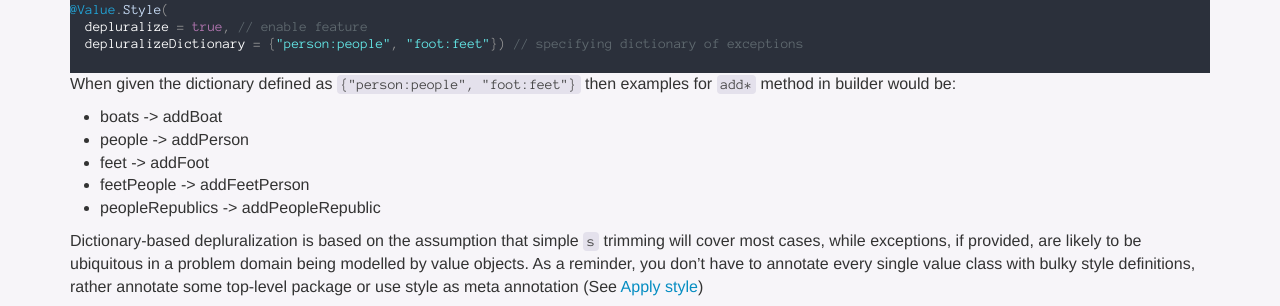
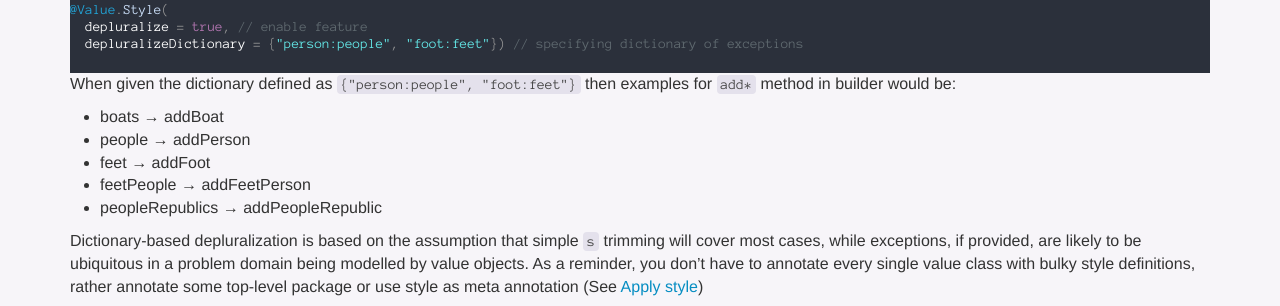
Before and after one commit to immutables/immutables.github.io, a Jekyll site: the page built from style.md, in a window 1280 px wide and 900 px high, scrolled down 2122 px. Shown: the part 152-458 px from the top of the window. Built offline with Jekyll 4.4.1, drawn with Linux system fonts in a browser that asks for light colours; nearby versions of some CDN libraries; Markdown is read by kramdown in place of the engine named in the settings.

Commit message:
nice arrows

```diff
--- a/style.md
+++ b/style.md
@@ -115,11 +115,11 @@ Exceptions are provided using `Style.depluralizeDictionary` array of `"singular:
 
 When given the dictionary defined as `{"person:people", "foot:feet"}` then examples for `add*` method in builder would be:
 
-* boats -> addBoat
-* people -> addPerson
-* feet -> addFoot
-* feetPeople -> addFeetPerson
-* peopleRepublics -> addPeopleRepublic
+* boats → addBoat
+* people → addPerson
+* feet → addFoot
+* feetPeople → addFeetPerson
+* peopleRepublics → addPeopleRepublic
 
 Dictionary-based depluralization is based on the assumption that simple `s` trimming will cover most cases, while exceptions, if provided, are likely to be ubiquitous in a problem domain being modelled by value objects. As a reminder, you don't have to annotate every single value class with bulky style definitions, rather annotate some top-level package or use style as meta annotation (See [Apply style](#apply))
 
```
